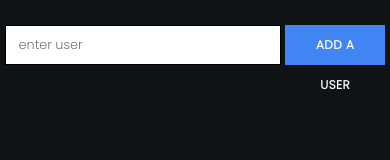
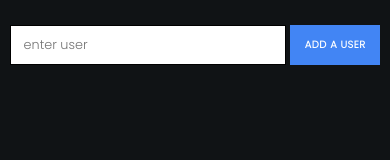
Before and after one commit to adithyanair11/social-connections, a React (Create React App) app: page / in a window 390 px wide. Shown: the top 160 px of the page. Built offline with nearby package versions, Linux system fonts and the light colour scheme.

Commit message:
added changes

```diff
--- a/src/components/custom-button/custom-button.styles.css
+++ b/src/components/custom-button/custom-button.styles.css
@@ -33,9 +33,10 @@
 
 @media (max-width:768px){
     .button-container{
+        min-width: 90px;
         height: 40px;
-        font-size: 12px;
-        padding: 0 20px 0 20px;
+        font-size: 10px;
+        padding: 0 10px 0 10px;
         line-height: 40px;
     }
 }
```
